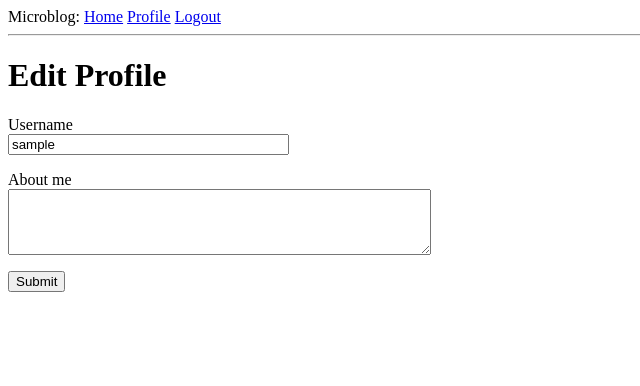
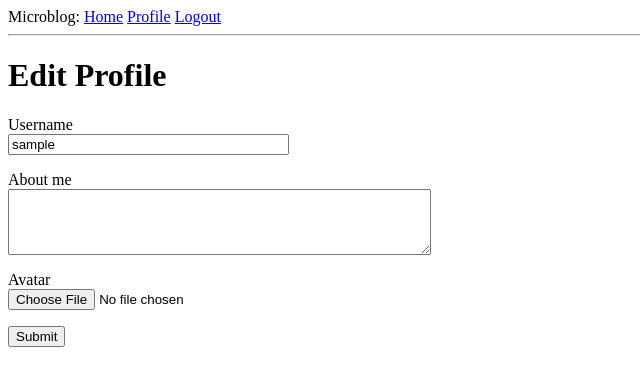
Before and after one commit to yelnats8/CITS3403-Website, a Flask app: page /edit_profile in a window 1280 px wide. Shown: the top 386 px of the page, without its empty margins (0-640 px from the left). Run offline with Flask 3, Linux system fonts and the light colour scheme; the visitor is signed in with stand-in values (Sample User, id 1); data comes from the database, SQL or seed files in the repository; some libraries are stand-ins or nearby versions.

Commit message:
Avatar uploading works

```diff
--- a/app/__init__.py
+++ b/app/__init__.py
@@ -7,6 +7,7 @@ from flask_socketio import SocketIO
 
 app = Flask(__name__)
 app.config.from_object(Config)
+app.config['UPLOAD_FOLDER'] = "/Users/RatKing/CITS3403-Website/CITS3403-Website/app/static/avatars"
 db = SQLAlchemy(app)
 migrate = Migrate(app, db)
 login = LoginManager(app)
--- a/app/forms.py
+++ b/app/forms.py
@@ -1,5 +1,5 @@
 from flask_wtf import FlaskForm
-from flask_wtf import FlaskForm
+from flask_wtf.file import FileField, FileRequired
 from wtforms import StringField, PasswordField, BooleanField, SubmitField, TextAreaField
 from wtforms.validators import DataRequired, EqualTo, ValidationError, Length
 from app.models import User
@@ -35,4 +35,5 @@ class ResetPassForm(FlaskForm):
 class EditProfileForm(FlaskForm):
     username = StringField ('Username', validators=[DataRequired()])
     about_me = TextAreaField('About me', validators=[Length(min=0,max=140)])
+    avatar = FileField('Avatar', validators=[FileRequired()])
     submit = SubmitField('Submit')
--- a/app/models.py
+++ b/app/models.py
@@ -16,6 +16,7 @@ class User(UserMixin, db.Model):
     password_hash = db.Column(db.String(128))
     about_me = db.Column(db.String(140))
     last_seen = db.Column(db.DateTime, default=datetime.utcnow())
+    avatar_path = db.Column(db.String(200))
 
     posts = db.relationship('Post', backref='author', lazy='dynamic')
 
@@ -33,9 +34,11 @@ class User(UserMixin, db.Model):
     def check_password(self, password):
             return check_password_hash(self.password_hash, password)
     def avatar(self, size):
-         digest = md5(self.username.lower().encode('utf-8')).hexdigest()
-         return 'https://www.gravatar.com/avatar/{}?d=identicon&s={}'.format(
-            digest, size)
+         if self.avatar_path:
+              return self.avatar_path
+         else:
+            digest = md5(self.username.lower().encode('utf-8')).hexdigest()
+            return 'https://www.gravatar.com/avatar/{}?d=identicon&s={}'.format(digest, size)
 
 class ChatHistory(db.Model):
     chat_id = db.Column(db.Integer, primary_key=True)
--- a/app/routes.py
+++ b/app/routes.py
@@ -5,6 +5,8 @@ from app.models import User, ChatHistory, Post
 from flask_login import current_user, login_user, logout_user, login_required
 from datetime import datetime
 import random
+import os
+from werkzeug.utils import secure_filename
 from string import ascii_uppercase
 
 rooms = {} #This is a dictionary to keep track of all the chat rooms we have currently, we should implement this into a database at some point
@@ -161,9 +163,18 @@ def before_request():
 @login_required
 def edit_profile():
     form = EditProfileForm()
+
     if form.validate_on_submit():
         current_user.username = form.username.data
         current_user.about_me = form.about_me.data
+
+        if form.avatar.data:
+            file = form.avatar.data
+            filename = secure_filename(file.filename)
+            filepath = os.path.join(app.config['UPLOAD_FOLDER'], filename)
+            file.save(filepath)
+            current_user.avatar_path = 'avatars/' + filename
+
         db.session.commit()
        # flash ('Your changes have been saved.')
         return redirect(url_for('user', username=current_user.username))   #can change to edit_profile so pop up doesnt look ugly of saved changes. or just remove the flash
--- a/app/templates/edit_profile.html
+++ b/app/templates/edit_profile.html
@@ -2,7 +2,7 @@
 
 {% block content %}
     <h1> Edit Profile </h1>
-    <form action="" method="post">
+    <form action="" method="post" enctype="multipart/form-data">
         {{ form.hidden_tag() }}
         <p>
             {{ form.username.label }}<br>
@@ -18,6 +18,15 @@
             <span style="color: red;"> [{{ error }}]</span>
             {% endfor %}
         </p>
+        <p>
+            {{ form.avatar.label }} <br>
+            {{ form.avatar() }} <br>
+            {% for error in form.avatar.errors %}
+                <span style="color: red;"> [{{ error }}]</span>
+            {% endfor %}
+        </p>
+
+
         <p> {{ form.submit() }}</p>
     </form>
 {% endblock %}
--- a/app/templates/user.html
+++ b/app/templates/user.html
@@ -2,7 +2,7 @@
 
 {% block content %}
     <div class="user-profile">
-        <img class="avatar" src="{{ user.avatar(128) }}">
+        <img class="avatar" src="{{ url_for('static', filename= current_user.avatar_path) }}" width ="256" height ="256">
         <div class="user-info">
             <h1>User: {{ user.username }}</h1>
             {% if user.about_me %}
@@ -20,7 +20,7 @@
     <div class="posts">
         {% for post in posts %}
             <div class="post">
-                <td><img src="{{ post.author.avatar(36) }}"></td>
+                <td><img class="avatar" src="{{ url_for('static', filename= current_user.avatar_path) }}" width = "40" height = "40"></td>
                 <td>{{ post.author.username }} says:  {{ post.body }} <br>
                     <small> Posted on {{ post.timestamp.strftime('%Y-%m-%d %H:%M:%S') }} </small>
                 </td>
```
Also changed, not shown: app/static/avatars/Screen_Shot_2023-05-20_at_11.50.58_pm.png (added), app/static/avatars/iatchi.jpeg (added), app/static/avatars/minato.jpeg (added), app/static/avatars/obito.jpeg (added).
